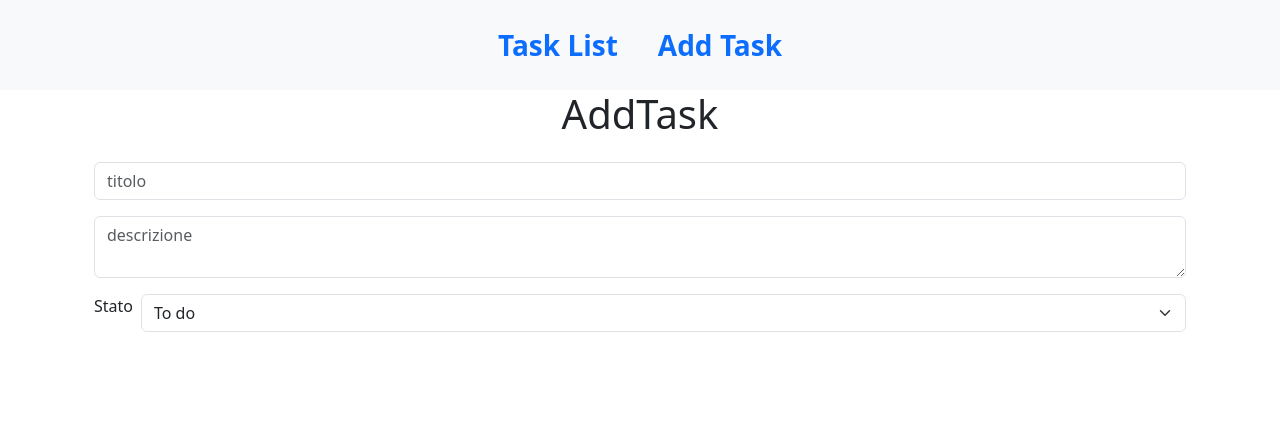
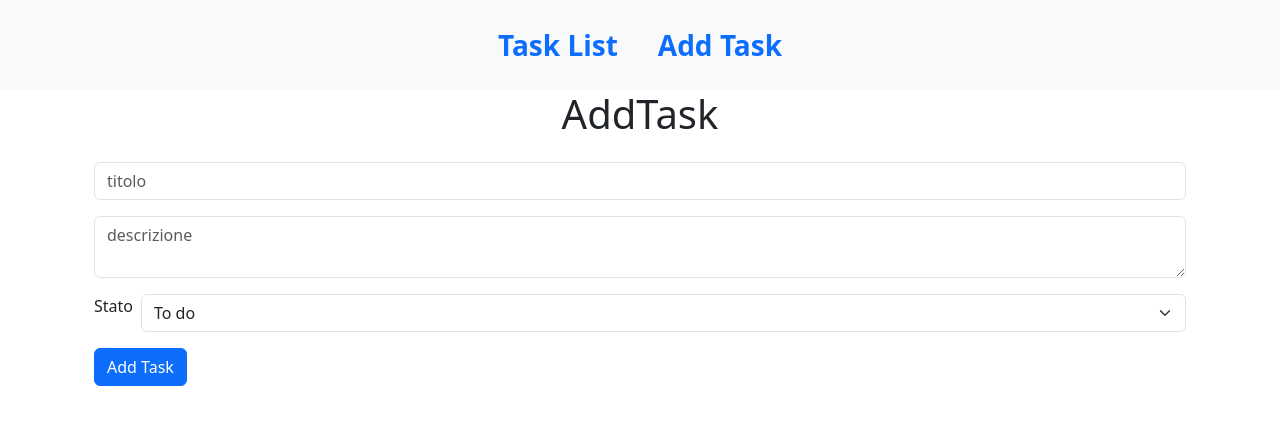
Before and after one commit to mattiacoli/ex-react-task-manager, a React (Vite) app in the folder frontend/: page /addTask in a window 1280 px wide. Shown: the top 424 px of the page. Built offline with nearby package versions, Linux system fonts and the light colour scheme; no server answers.

Commit message:
Milestone 5 add form to add task and implement validation logic

```diff
--- a/frontend/src/pages/AddTask.jsx
+++ b/frontend/src/pages/AddTask.jsx
@@ -1,31 +1,58 @@
-import { useState, useRef } from 'react'
+import { useState, useRef, useMemo } from 'react'
 
 const symbols = "!@#$%^&*()-_=+[]{}|;:'\\\",.<>?/`~";
 
 export default function AddTask() {
   // controlled input
   const [title, setTitle] = useState('')
+  const [error, setError] = useState('')
 
   // uncontrolled input
   const descriptionRef = useRef()
   const statusRef = useRef()
 
+  // title validation
+  const isTitleValid = useMemo(() => {
+    const titleLenght = title.trim().length > 0
+    const charIsValid = !title.split('').some(char => symbols.includes(char.toLowerCase()))
+    return titleLenght && charIsValid
+  }, [title])
+
+  // submit handler
+  const submitHandler = (e) => {
+    e.preventDefault()
+
+    if (isTitleValid) {
+      console.log(`
+        Titolo : ${title}
+        Descrizione : ${descriptionRef.current.value}
+        Stato: ${statusRef.current.value}
+        `);
+
+    }
+  }
 
   return (
     <div className="container">
       <h1 className="text-center">AddTask</h1>
 
       <div className="container my-4">
-        <form action="">
+        <form action="" onSubmit={submitHandler}>
           <div className="mb-3">
-
             <input
               className='form-control'
               type="text"
               name="title"
               value={title}
               onChange={(e) => setTitle(e.target.value)}
-              placeholder="titolo" />
+              placeholder="titolo"
+              required />
+
+            {title.trim().length > 0 && (
+              <p style={{ color: isTitleValid ? 'green' : 'red', marginTop: '.5rem', fontWeight: 500 }}>
+                {isTitleValid ? 'Titolo Valido' : 'il titolo non puo` contenere simboli'}
+              </p>
+            )}
           </div>
 
           <div className="mb-3">
@@ -45,8 +72,10 @@ export default function AddTask() {
               <option value="done">Done</option>
             </select>
           </div>
+
+          <button type='submit' className='btn btn-primary'>Add Task</button>
         </form>
-      </div>
-    </div>
+      </div >
+    </div >
   )
 }
```
